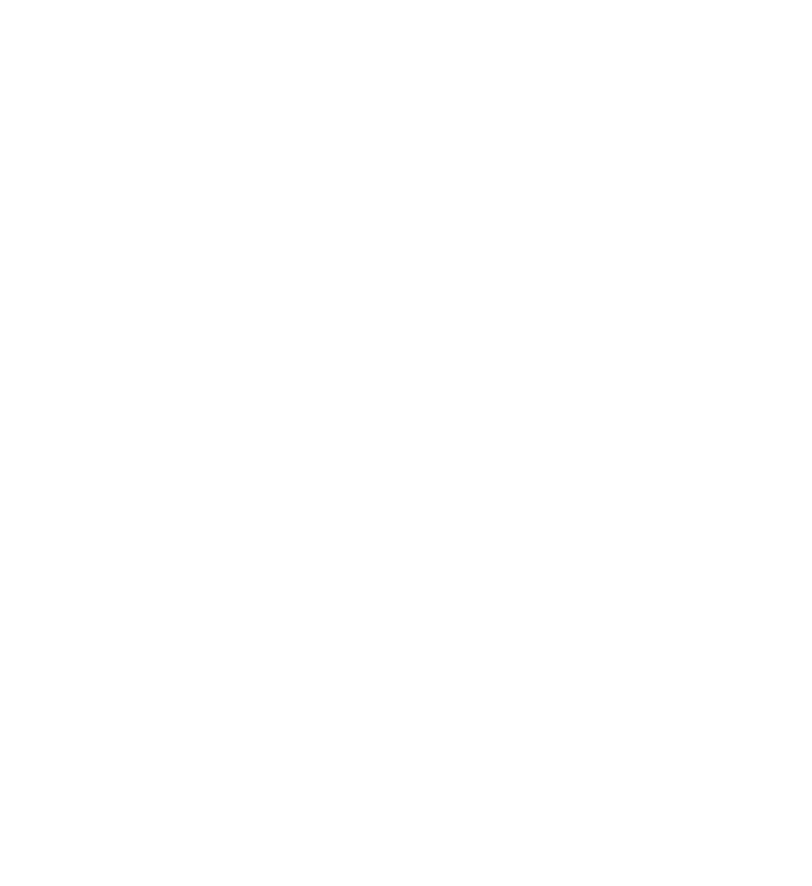
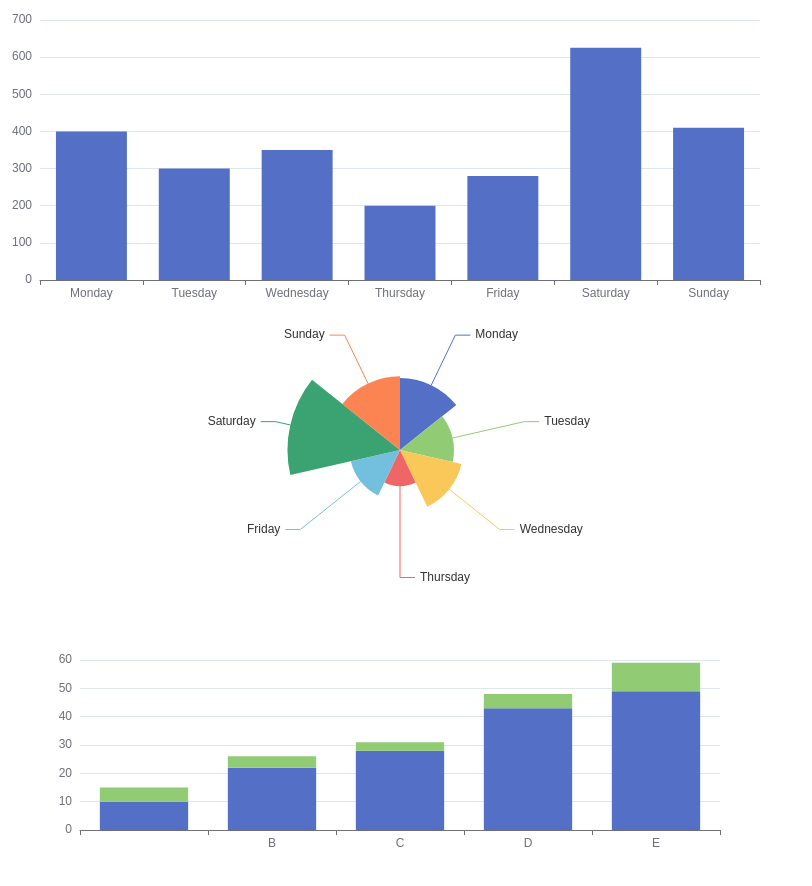
Before and after one commit to SimonGraham86/chart-example, a JavaScript app: page / in a window 1280 px wide. Shown: the top 886 px of the page, without its empty margins (0-812 px from the left). Before the commit the page ends 800 px from the top, so only its background shows below. Built offline with nearby package versions, Linux system fonts and the light colour scheme; the HTML template or start-up script is replaced by a standard one.

Commit message:
Added charts

```diff
--- a/src/App.js
+++ b/src/App.js
@@ -1,10 +1,18 @@
 import './App.css';
+import ReactEcharts from "echarts-for-react";
+import options from './chartOptions';
 
 function App() {
   return (
-    <div className="App">
+    <div>
+      {options.map((option) =>
+        <ReactEcharts
+          option={option}
+          style={{ width: "800px", height: "300px" }}
+        ></ReactEcharts>
+      )}
     </div>
-  );
+  )
 }
 
-export default App;
+export default App
--- /dev/null
+++ b/src/chartOptions.js
@@ -0,0 +1,86 @@
+const options = [
+    {
+        grid: { top: 20, right: 40, bottom: 20, left: 40 },
+        xAxis: {
+            type: "category",
+            data: ["Monday", "Tuesday", "Wednesday", "Thursday", "Friday", "Saturday", "Sunday"]
+        },
+        yAxis: {
+            type: "value"
+        },
+        series: [
+            {
+                data: [400, 300, 350, 200, 280, 625, 410],
+                type: "bar",
+                smooth: true
+            }
+        ],
+        tooltip: {
+            trigger: "axis"
+        }
+    },
+    {
+        series: [
+            {
+                type: 'pie',
+                data: [
+                    {
+                        value: 400,
+                        name: 'Monday'
+                    },
+                    {
+                        value: 300,
+                        name: 'Tuesday'
+                    },
+                    {
+                        value: 350,
+                        name: 'Wednesday'
+                    },
+                    {
+                        value: 200,
+                        name: 'Thursday'
+                    },
+                    {
+                        value: 280,
+                        name: 'Friday'
+                    },
+                    {
+                        value: 625,
+                        name: 'Saturday'
+                    },
+                    {
+                        value: 410,
+                        name: 'Sunday'
+                    }
+                ],
+                roseType: 'area'
+            }
+        ],
+        tooltip: {
+            trigger: "item"
+        },
+    },
+    {
+        xAxis: {
+            data: ['', 'B', 'C', 'D', 'E']
+        },
+        yAxis: {},
+        series: [
+            {
+                data: [10, 22, 28, 43, 49],
+                type: 'bar',
+                stack: 'x'
+            },
+            {
+                data: [5, 4, 3, 5, 10],
+                type: 'bar',
+                stack: 'x'
+            }
+        ],
+        tooltip: {
+            trigger: "axis"
+        }
+    }
+]
+
+export default options;
```
Also changed, not shown: src/components/UI/Card.js (added), src/components/UI/Card.module.css (added), 1 other file (tests, documents, lock files or other folders).
